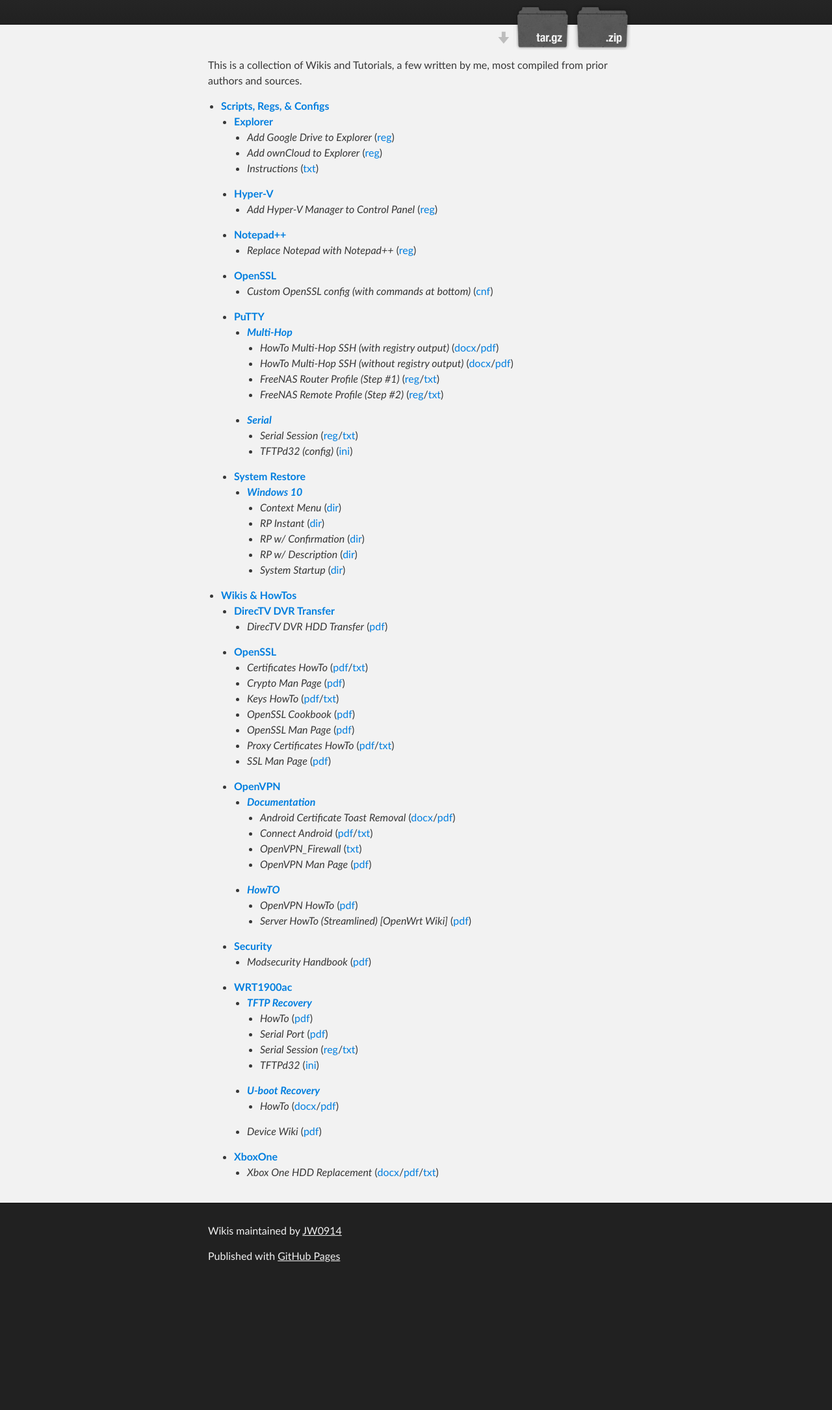
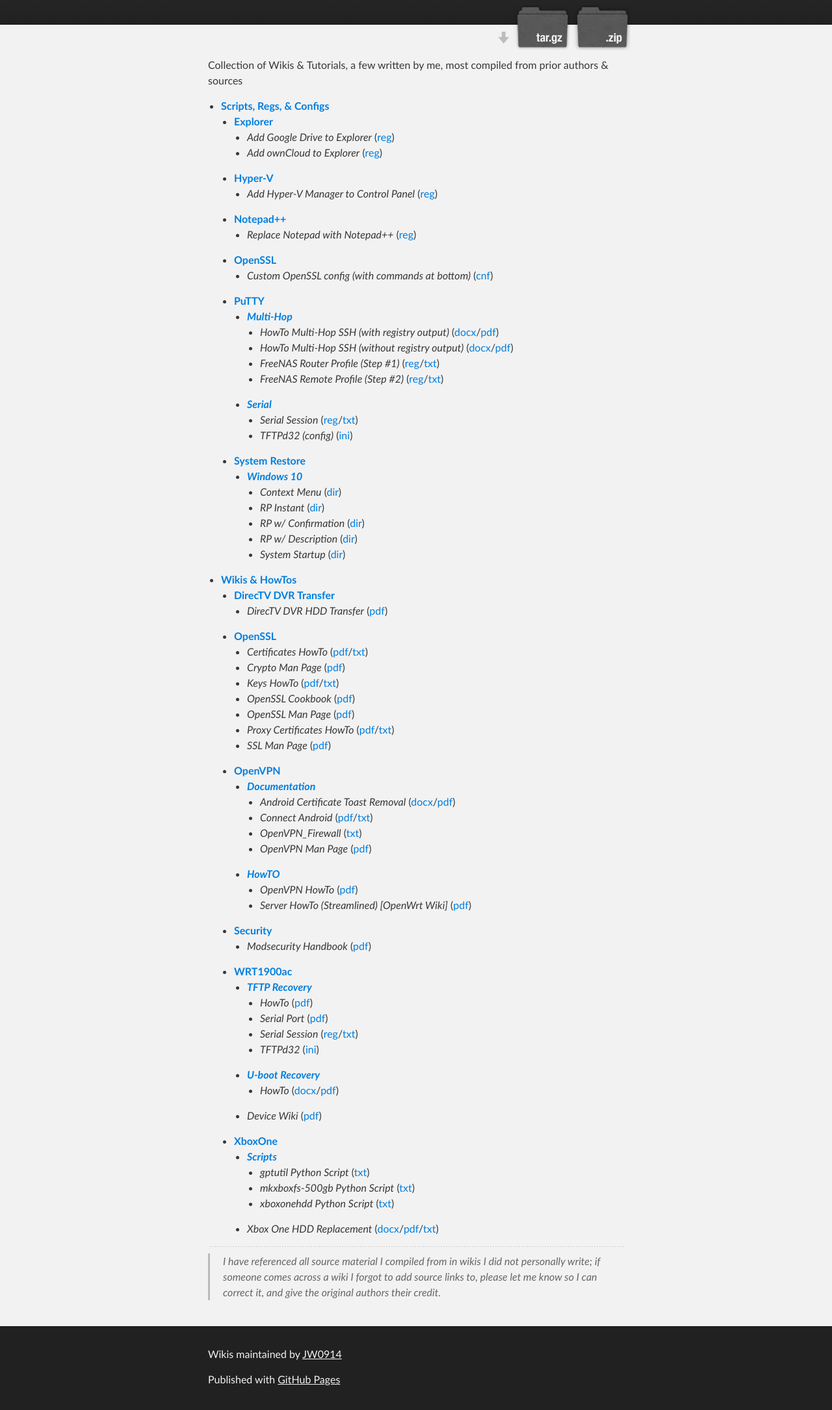
Before and after one commit to JW0914/Wikis, a plain HTML site: page index.html in a window 1280 px wide. Shown: the part 172-2342 px from the top of the page at 65% size. Before the commit the page ends 2152 px from the top, so only its background shows below. Drawn offline with Linux system fonts and the light colour scheme.

```diff
--- a/index.html
+++ b/index.html
@@ -31,7 +31,7 @@
     <!-- MAIN CONTENT -->
     <div id="main_content_wrap" class="outer">
       <section id="main_content" class="inner">
-        <p>This is a collection of Wikis and Tutorials, a few written by me, most compiled from prior authors and sources.</p>
+        <p>Collection of Wikis &amp; Tutorials, a few written by me, most compiled from prior authors &amp; sources</p>
 
 <ul>
 <li>
@@ -46,8 +46,6 @@
 <em>Add Google Drive to Explorer</em> (<a href="https://github.com/JW0914/Wikis/blob/master/Scripts-%26-Configs/Explorer/Add-Google-Drive-to-Explorer.reg">reg</a>)</li>
 <li>
 <em>Add ownCloud to Explorer</em> (<a href="https://github.com/JW0914/Wikis/blob/master/Scripts-%26-Configs/Explorer/Add-OwnCloud-to-Explorer.reg">reg</a>)</li>
-<li>
-<em>Instructions</em> (<a href="https://github.com/JW0914/Wikis/blob/master/Scripts%2BConfigs/Explorer/Instructions.txt">txt</a>)</li>
 </ul>
 </li>
 <li>
@@ -234,12 +232,29 @@
 
 <ul>
 <li>
+<a href="https://github.com/JW0914/Wikis/tree/master/XboxOne/Scripts"><strong><em>Scripts</em></strong></a>
+
+<ul>
+<li>  <em>gptutil Python Script</em> (<a href="https://github.com/JW0914/Wikis/blob/master/XboxOne/Scripts/gptutil.py">txt</a>)</li>
+<li>  <em>mkxboxfs-500gb Python Script</em> (<a href="https://github.com/JW0914/Wikis/blob/master/XboxOne/Scripts/mkxboxfs-500gb.sh">txt</a>)</li>
+<li>
+<em>xboxonehdd Python Script</em> (<a href="https://github.com/JW0914/Wikis/blob/master/XboxOne/Scripts/xboxonehdd.py">txt</a>) </li>
+</ul>
+</li>
+<li>
 <em>Xbox One HDD Replacement</em> (<a href="https://github.com/JW0914/Wikis/blob/master/XboxOne/Xbox%20One%20HDD%20Replacement.docx">docx</a>/<a href="https://github.com/JW0914/Wikis/blob/master/XboxOne/Xbox%20One%20HDD%20Replacement.pdf">pdf</a>/<a href="https://github.com/JW0914/Wikis/blob/master/XboxOne/Xbox%20One%20HDD%20Replacement.txt">txt</a>)</li>
 </ul>
 </li>
 </ul>
 </li>
 </ul>
+
+<hr>
+
+<blockquote>
+<p><em>I have referenced all source material I compiled from in wikis I did not personally write; if someone comes across a wiki I forgot
+to add source links to, please let me know so I can correct it, and give the original authors their credit.</em></p>
+</blockquote>
       </section>
     </div>
 
```
Also changed, not shown: params.json (+1 -1 lines).
